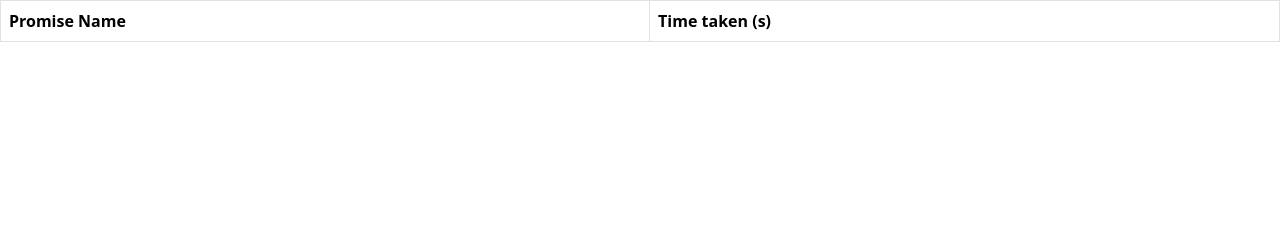
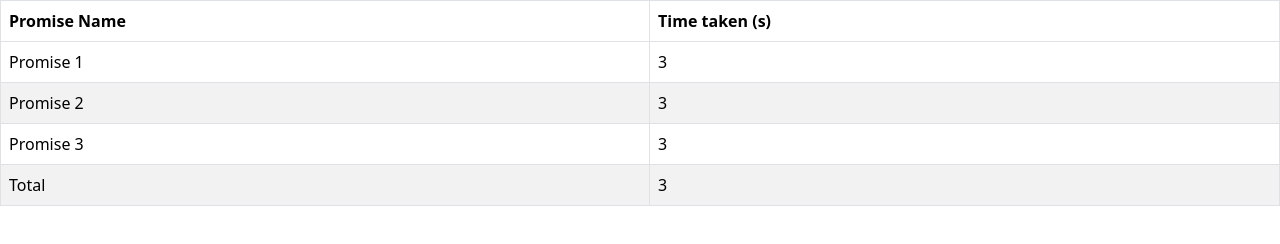
Before and after one commit to acciojob/wait-for-multiple-promises-debayudh2001, a website: page main.html in a window 1280 px wide. Drawn offline with nearby package versions, Linux system fonts and the light colour scheme.

Commit message:
created a submission

```diff
--- a/main.html
+++ b/main.html
@@ -20,7 +20,9 @@
           <th>Time taken (s)</th>
         </tr>
       </thead>
-      <tbody id="output"></tbody>
+      <tbody id="output">
+		  <td id="loading" colspan="2">Loading...</td>
+	  </tbody>
     </table>
 
     <script type="text/javascript" src="./script.js"></script>
--- a/script.js
+++ b/script.js
@@ -1 +1,40 @@
 //your JS code here. If required.
+let p1 = new Promise((res, rej) => {
+	let time = Math.floor(1 + (Math.random()*3))
+	setTimeout(() => {
+		res(time)
+	}, time*1000)
+})
+let p2 = new Promise((res, rej) => {
+	let time = Math.floor(1 + (Math.random()*3))
+	setTimeout(() => {
+		res(time)
+	}, time*1000)
+})
+let p3 = new Promise((res, rej) => {
+	let time = Math.floor(1 + (Math.random()*3))
+	setTimeout(() => {
+		res(time)
+	}, time*1000)
+})
+
+Promise.all([p1,p2,p3]).then((values) => {
+	let tbody = document.querySelector("#output")
+	document.querySelector("#loading").remove()
+	for(let i=0; i<values.length; i++){
+		let tr = document.createElement("tr")
+	    tbody.append(tr)
+		let td1 = document.createElement("td")
+		td1.innerText = `Promise ${i+1}`
+		let td2 = document.createElement("td")
+		td2.innerText = values[i]
+		tr.append(td1,td2)
+	}
+	let tr = document.createElement("tr")
+	tbody.append(tr)
+	let td1 = document.createElement("td")
+	td1.innerText = "Total"
+	let td2 = document.createElement("td")
+	td2.innerText = Math.max(...values)
+	tr.append(td1,td2)
+})
```
